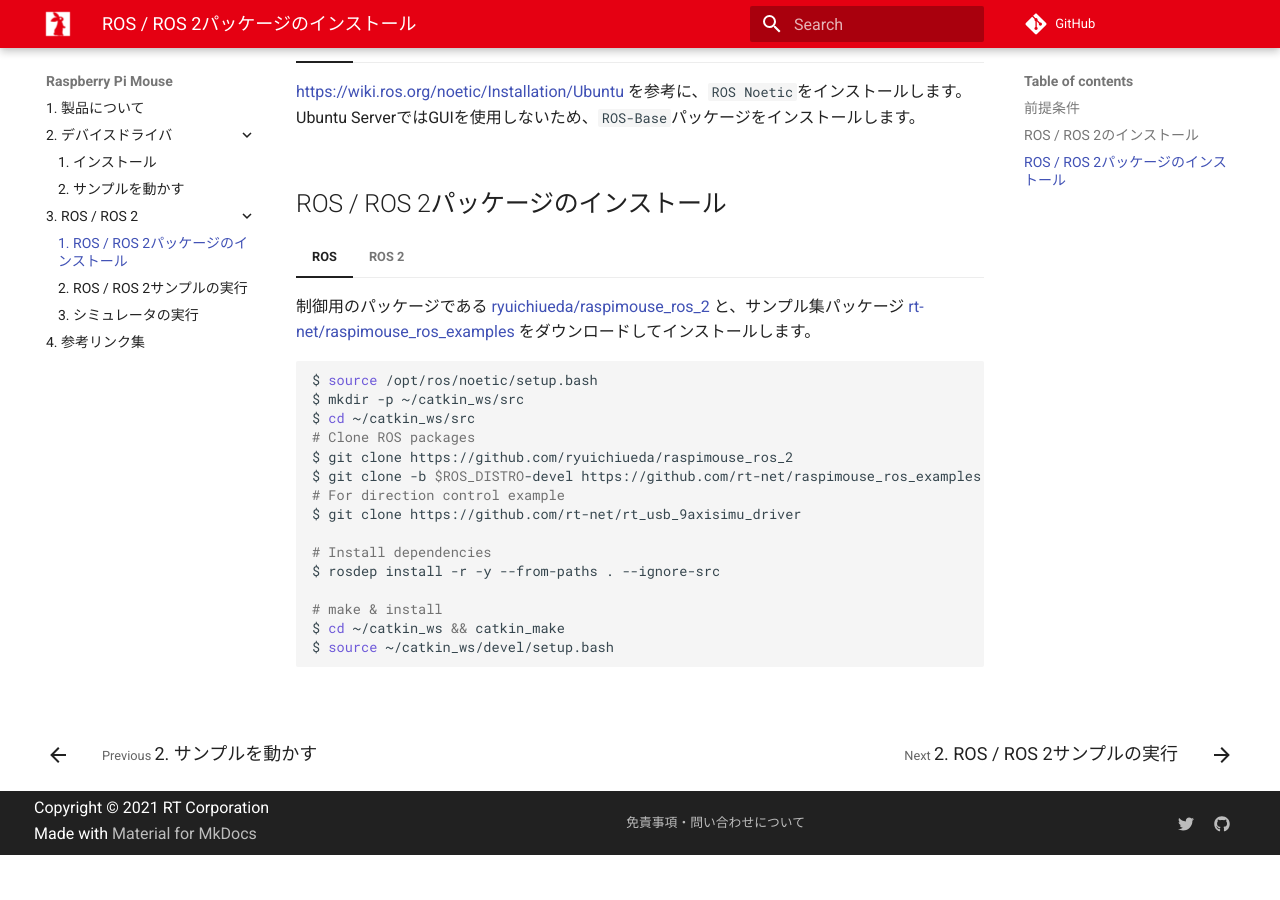
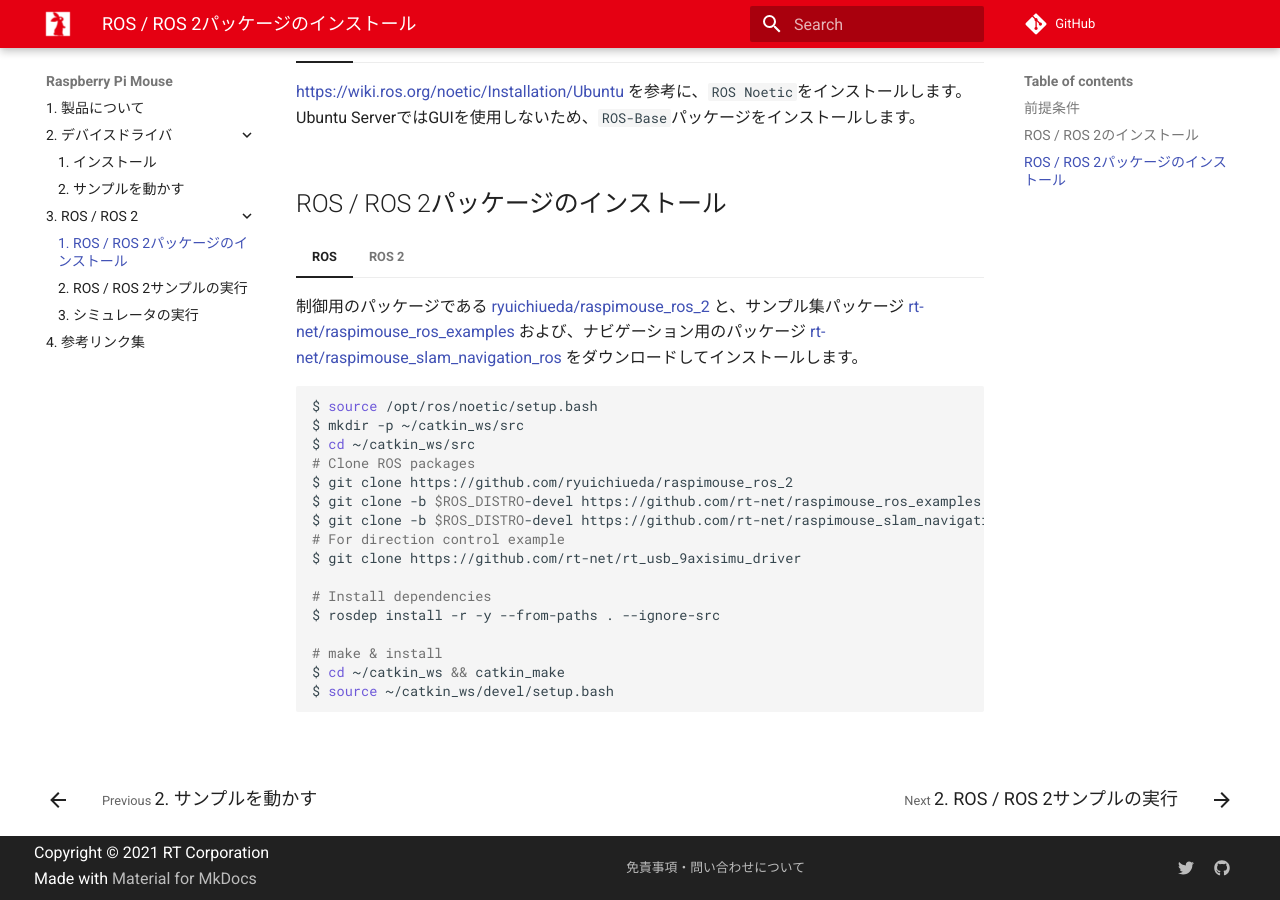
Before and after one commit to rt-net/tutorials, an MkDocs documentation site: the page built from docs/raspimouse/ros/install.md, in a window 1280 px wide and 900 px high, scrolled down 547 px. Built offline with MkDocs 1.6.1 and Material for MkDocs 9.7.7, drawn with Linux system fonts in a browser that asks for light colours; comment, search, counter and statistics services are not loaded; before the commit the page ends 1402 px from its top, so only the background shows below that.

Commit message:
Adds slam_navigation repo under installation

````diff
--- a/docs/raspimouse/ros/install.md
+++ b/docs/raspimouse/ros/install.md
@@ -36,6 +36,8 @@
     [ryuichiueda/raspimouse_ros_2](https://github.com/ryuichiueda/raspimouse_ros_2){target=_blank rel=noopener}
     と、サンプル集パッケージ
     [rt-net/raspimouse_ros_examples](https://github.com/rt-net/raspimouse_ros_examples){target=_blank rel=noopener}
+    および、ナビゲーション用のパッケージ
+    [rt-net/raspimouse_slam_navigation_ros](https://github.com/rt-net/raspimouse_slam_navigation_ros){target=_blank rel=noopener}
     をダウンロードしてインストールします。
 
     ```sh
@@ -45,6 +47,7 @@
     # Clone ROS packages
     $ git clone https://github.com/ryuichiueda/raspimouse_ros_2
     $ git clone -b $ROS_DISTRO-devel https://github.com/rt-net/raspimouse_ros_examples
+    $ git clone -b $ROS_DISTRO-devel https://github.com/rt-net/raspimouse_slam_navigation_ros
     # For direction control example
     $ git clone https://github.com/rt-net/rt_usb_9axisimu_driver
 
````
